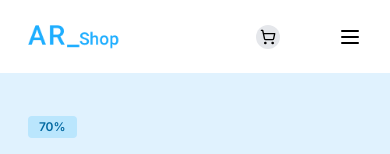
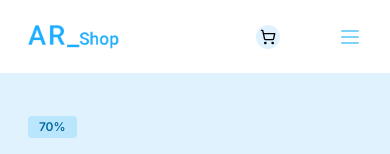
Before and after one commit to Adnanyousafzai21/hakthonpro, a Next.js app: page / in a window 390 px wide. Shown: the top 154 px of the page. Built offline with nearby package versions, Linux system fonts and the light colour scheme.

Commit message:
commit 6th

```diff
--- a/src/app/component/Header.tsx
+++ b/src/app/component/Header.tsx
@@ -30,10 +30,10 @@ const Header = () => {
         placeholder="search"
         className=" w-45 h-6 rounded border-gray-500 text-sm md:absolute hidden"
       />
-      <div className="w-6 h-6 bg-gray-200 rounded-full flex justify-center items-center ">
+      <div className="w-6 h-6 bg-sky-100 rounded-full flex justify-center items-center ">
         <ShoppingCart className="w-4 h-4" />
       </div>
-      <div className=" md:hidden">
+      <div className=" md:hidden text-sky-300">
        { open?<X onClick={()=>{setOpen(!open)}}/> :<Menu onClick={()=>{setOpen(!open)}}/>}
 
       </div>
```
